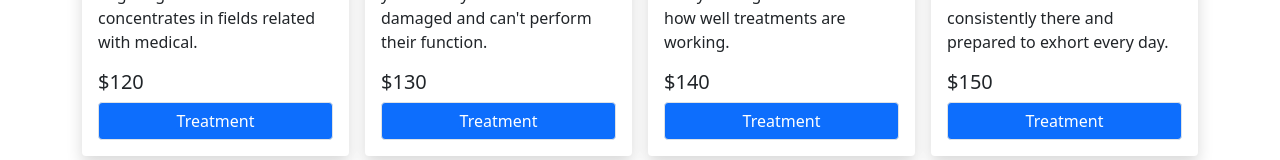
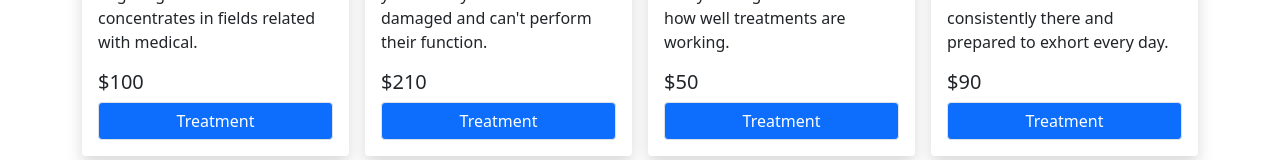
Before and after one commit to MazharulDev/health-is-happiness, a React (Create React App) app: page /service in a window 1280 px wide. Shown: the part 521-681 px from the top of the page. Built offline with nearby package versions, Linux system fonts and the light colour scheme; no server answers.

Commit message:
readme file added some information

```diff
--- a/public/service.json
+++ b/public/service.json
@@ -4,27 +4,27 @@
 		"img":"https://i.ibb.co/x1X1Gbw/portrait-smiling-handsome-male-doctor-man.jpg",
 		"title":"Qualified Doctors",
 		"des":"A clinical degree is a professional or specialized degree granted for concentrates in fields related with medical.",
-		"price":120
+		"price":100
 	},
 	{
 		"id":2,
 		"img":"https://i.ibb.co/Zcwc180/istockphoto-1156991077-612x612.jpg",
 		"title":"Kidney Disease",
 		"des":"Kidney disease affects huge adults people. It occurs when your kidneys become damaged and can't perform their function.",
-		"price":130
+		"price":210
 	},
 	{
 		"id":3,
 		"img":"https://i.ibb.co/Jjv5MW9/blood-test-sample-tube-1296-728-header.webp",
 		"title":"Blood Test",
 		"des":"Blood tests help doctors check for certain diseases, conditions and your organs and show how well treatments are working.",
-		"price":140
+		"price":50
 	},
 	{
 		"id":4,
 		"img":"https://i.ibb.co/TPDkhZh/360-F-212104872-2-K5h-CCk6b-Z1cl-KUe-Zkt-UCRAc-J40u-Hg-Z9.jpg",
 		"title":"24/7 Service",
 		"des":"The Specialized and Experienced Doctors in My Tonic Doctor Panel are consistently there and prepared to exhort every day.",
-		"price":150
+		"price":90
 	}
 ]
--- a/src/components/Blog/Blog.js
+++ b/src/components/Blog/Blog.js
@@ -19,7 +19,8 @@ const Blog = () => {
                     <Accordion.Body>
                     Ans: I'm using firebase beacuse Userbase can be collected and stored with Firebase. Later that user can be easily identified again. <br /> <br />
 
-There are other ways besides password-based authentication as Multi-factor authentication, Certificate-based authentication,Cookie-Based authentication,Token-Based authentication etc.
+There are other ways besides password-based authentication as Multi-factor authentication,Biometric Authentication
+, Certificate-based authentication,Cookie-Based authentication,Token-Based authentication etc.
                     </Accordion.Body>
                 </Accordion.Item>
                 <Accordion.Item eventKey="2">
--- a/src/components/CheckOut/CheckOut.js
+++ b/src/components/CheckOut/CheckOut.js
@@ -22,6 +22,8 @@ const CheckOut = () => {
     }
     const handleSubmit=e=>{
         e.preventDefault();
+        setNumber('');
+        setAge('')
         toast('Save Your Information')
     }
     return (
@@ -35,11 +37,11 @@ const CheckOut = () => {
                 </Form.Group>
                 <Form.Group className='mb-3'>
                     <Form.Label>Phone Number</Form.Label>
-                    <Form.Control onChange={handleNumberChange} type="tel" placeholder='Enter Your Phone Number'/>
+                    <Form.Control onChange={handleNumberChange} value={number} type="tel" placeholder='Enter Your Phone Number'/>
                 </Form.Group>
                 <Form.Group className='mb-3'>
                     <Form.Label>Age</Form.Label>
-                    <Form.Control onChange={handleAgeChange} type="number" placeholder='Enter Your Age'/>
+                    <Form.Control onChange={handleAgeChange} value={age} type="number" placeholder='Enter Your Age'/>
                 </Form.Group>
                 <Button className='w-100' variant="primary" type="submit">
                     Check Out
--- a/src/components/Home/ContactSection/ContactSection.css
+++ b/src/components/Home/ContactSection/ContactSection.css
@@ -1,5 +1,5 @@
 .bg-color{
-    background-color:lightblue;
+    background-color:lightcyan;
     padding: 40px;
 }
 
--- a/src/components/Home/Header/Header.js
+++ b/src/components/Home/Header/Header.js
@@ -7,14 +7,20 @@ import './Header.css'
 import logo from '../../../images/logo.png'
 import { toast } from 'react-toastify';
 import Loading from '../../Loading/Loading';
+import { useEffect, useState } from 'react';
 
 const Header = () => {
     const [user, loading] = useAuthState(auth);
 
-    let userName;
-    if(user){
-        userName=<span>{user?.displayName}</span>
-    }
+    const [userName,setUserName]=useState('');
+    useEffect(()=>{
+        if(user){
+            setUserName(user?.displayName);
+        }
+    },[user])
+    // if(user){
+    //     setUserName(user?.displayName)
+    // }
 
     const handleSignOut = () => {
         signOut(auth)
--- a/src/components/SignUp/SignUp.js
+++ b/src/components/SignUp/SignUp.js
@@ -64,12 +64,12 @@ const SignUp = () => {
 
     }
 
+    const handleGoogleSignIn = () => {
+        signInWithGoogle();
+    }
     let from = location.state?.from?.pathname || '/';
     if (userWithEmail||userWithGoogle) {
         navigate(from, { replace: true });
-    }
-    const handleGoogleSignIn = () => {
-        signInWithGoogle();
     }
     return (
         <div className='mb-5'>
```
Also changed, not shown: 1 other file (tests, documents, lock files or other folders).
